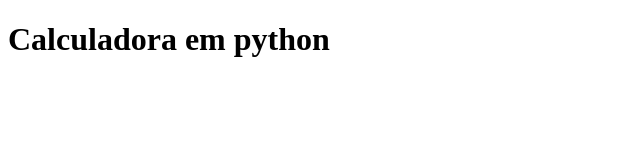
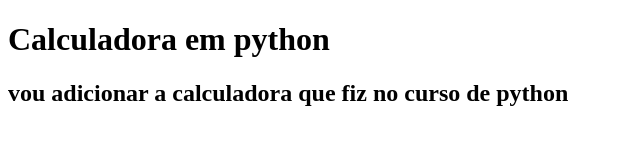
Before and after one commit to paulobonfim/praticando-python, a plain HTML site: page index.html in a window 1280 px wide. Shown: the whole page, without its empty margins (0-640 px from the left). Drawn offline with Linux system fonts and the light colour scheme.

Commit message:
adicionei um titulo h2

```diff
--- a/index.html
+++ b/index.html
@@ -7,5 +7,6 @@
 </head>
 <body>
     <h1>Calculadora em python</h1>
+    <h2>vou adicionar a calculadora que fiz no curso de python</h2>
 </body>
 </html>
```
